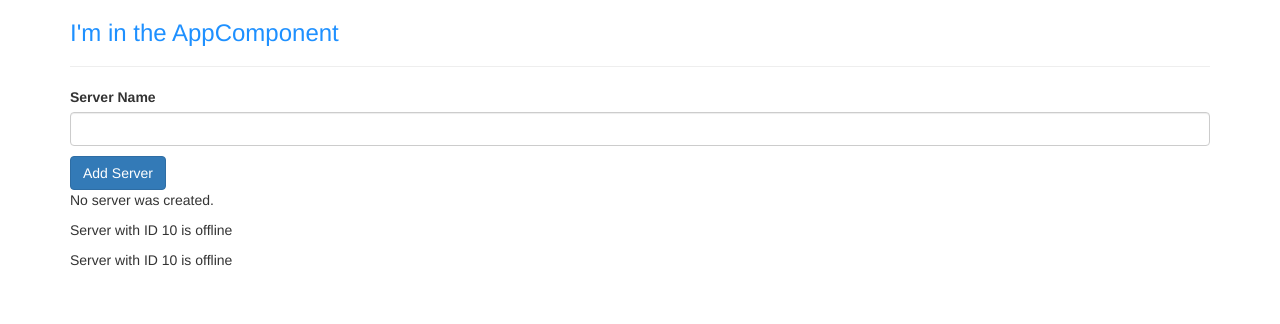
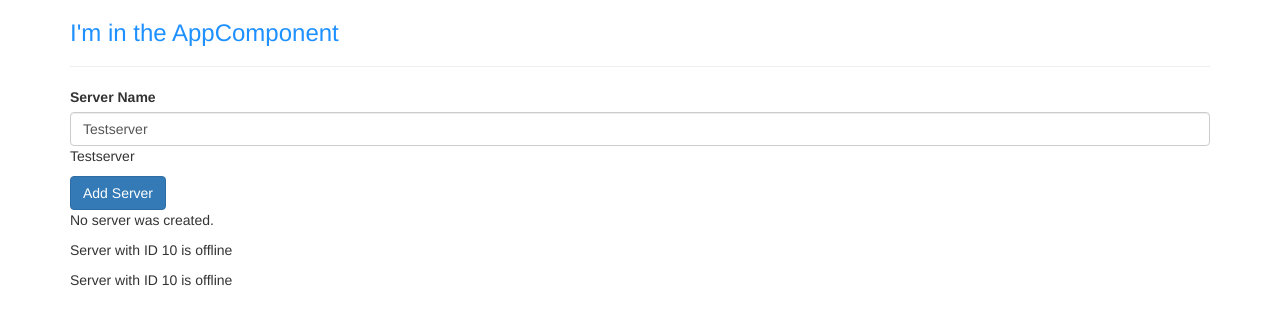
Before and after one commit to brienmizell/learningAngular, an Angular app: page / in a window 1280 px wide. Shown: the top 324 px of the page. Built offline with nearby package versions, Linux system fonts and the light colour scheme.

Commit message:
Two-way data binding.

```diff
--- a/src/app/servers/servers.component.html
+++ b/src/app/servers/servers.component.html
@@ -1,5 +1,6 @@
 <label>Server Name</label>
-<input type="text" class="form-control" (input)="onUpdateServerName($event)" />
+<!-- <input type="text" class="form-control" (input)="onUpdateServerName($event)" /> -->
+<input type="text" class="form-control" [(ngModel)]="serverName" />
 <p>{{ serverName }}</p>
 
 <button
--- a/src/app/servers/servers.component.ts
+++ b/src/app/servers/servers.component.ts
@@ -9,7 +9,7 @@
 export class ServersComponent implements OnInit {
   allowNewServer = false;
   serverCreationStatus = "No server was created.";
-  serverName = "";
+  serverName = "Testserver";
 
   constructor() {
     setTimeout(() => {
```
